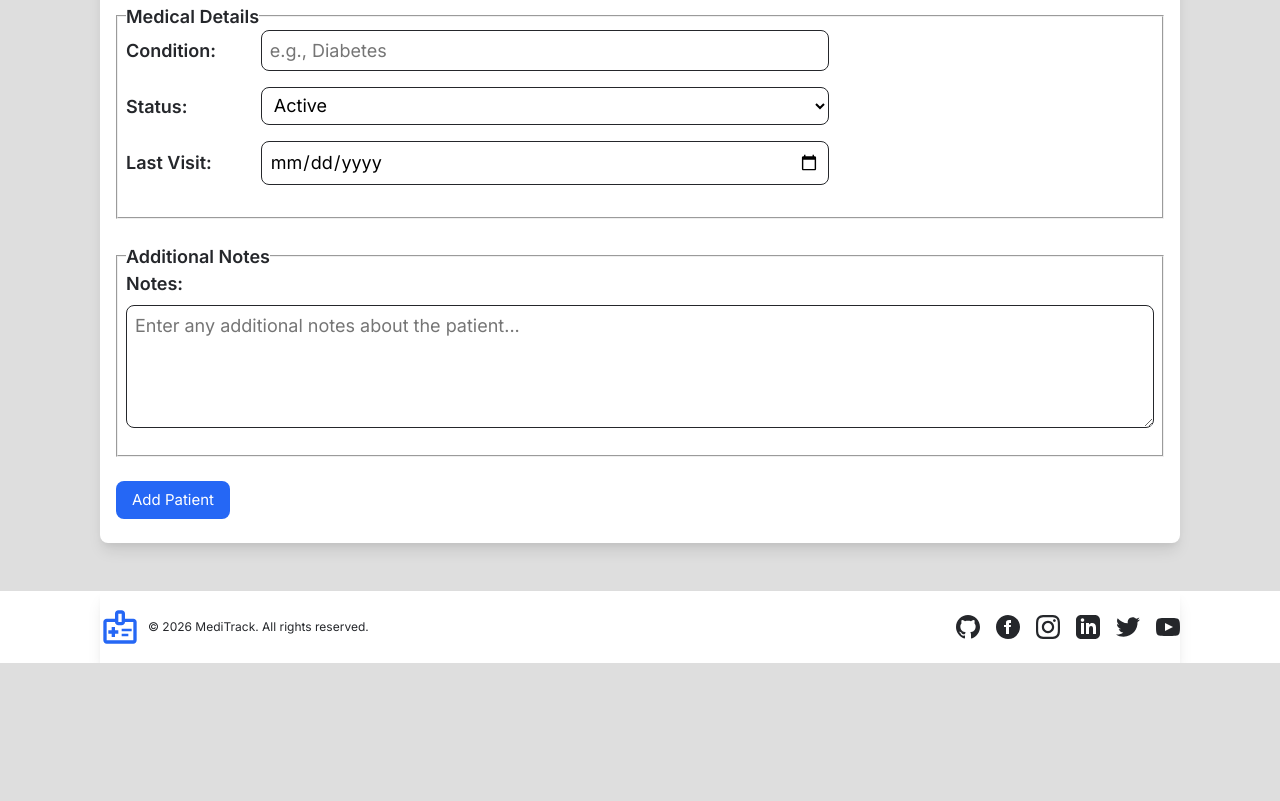
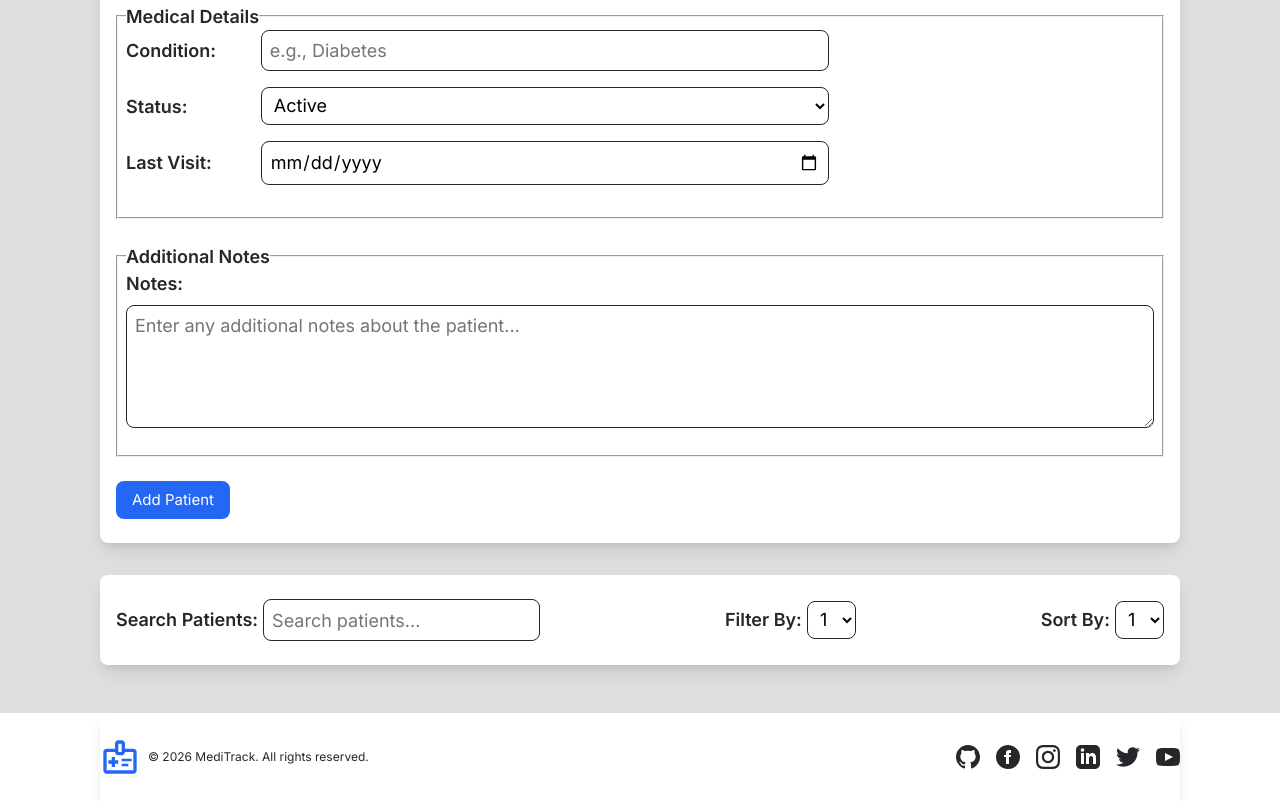
Before and after one commit to Fuego-fuego/MediTrack, a website: page index.html in a window 1280 px wide. Shown: the part 533-1334 px from the top of the page. Before the commit the page ends 1196 px from the top, so only its background shows below. Drawn offline with Linux system fonts and the light colour scheme.

Commit message:
feat: add patients table header

```diff
--- a/index.html
+++ b/index.html
@@ -42,6 +42,7 @@
   </header>
   <main>
     <div class="container">
+      <!-- FORM SECTION -->
       <section class="add-patient-form">
           <h2 class="add-patient-form-heading | fw-semi-bold secondary-heading  capitalize">add patient</h2>
         <form action="">
@@ -119,6 +120,36 @@
           </div>
         </form>
     </div>
+    <!-- PATIENTS TABLE SECTION -->
+    <section>
+    <div class="container">
+      <div class="patients-table-wrapper">
+        <header class="patients-table-header">
+          <!-- search by name /-->
+          <div class="patient-table-header-input-wrapper">
+            <label class="capitalize fw-semi-bold" for="patient-table-search-input">search patients:</label>
+            <input  name="patient-table-search-input" id="patientTableSearchInput" type="text" class="patients-table-search-input" placeholder="Search patients...">
+          </div>
+          <!-- filter by condition -->
+          <div class="patient-table-header-input-wrapper">
+            <label class="capitalize fw-semi-bold" for="patient-table-filter-input">filter by:</label>
+            <select  name="patient-table-filter-input" id="patientTableFilterInput" type="text" class="patients-table-filter-input" placeholder="Filter by condition...">
+              <option value="">1</option>
+              <option value="">2</option>
+            </select>
+          </div>
+          <!-- sort by date -->
+        <div class="patient-table-header-input-wrapper">
+            <label class="capitalize fw-semi-bold" for="patient-table-sort-input">sort by:</label>
+            <select  name="patient-table-sort-input" id="patientTableSortInput" type="text" class="patients-table-sort-input" placeholder="Sort by date...">
+              <option value="">1</option>
+              <option value="">2</option>
+            </select>
+          </div>
+        </header>
+      </div>
+    </div>
+     </section>
   </main>
   <footer class="primary-footer">
     <div class="container">
--- a/src/style.css
+++ b/src/style.css
@@ -183,6 +183,8 @@ main{
   margin-block: 2rem 3rem;
 }
 
+
+
 /* ===========================
 4. COMPONENTS
 ===========================*/
@@ -281,6 +283,30 @@ main{
 .add-patient-form-input-wrapper label{
   flex-basis:10%;
 }
+
+/* Patients Table */
+.patients-table-wrapper{
+  margin-top: 2rem;
+  background-color: var(--section-bg);
+  padding: 1.5rem 1rem;
+  border-radius: var(--border-radius-400);
+  box-shadow: var(--shadow);
+}
+
+.patients-table-header{
+  display: flex;
+  align-items: center;
+  justify-content: space-between;
+  gap:1rem;
+}
+
+.patient-table-header-input-wrapper input,
+.patient-table-header-input-wrapper select{
+  flex-grow: 1;
+  border-radius: var(--border-radius-400);
+  border:var(--border-input);
+  padding: 0.4rem 0.5rem;
+}
 /*  Button */
 .btn{
   background-color: var(--logo-clr);
@@ -301,8 +327,17 @@ main{
   display: flex;
   align-items: center;
   justify-content: space-between;
-  padding-block: 1rem;
+  padding-block: 1.5rem;
   box-shadow: var(--shadow);
+  flex-direction: column;
+  gap: 1.5rem;
+}
+
+@media (min-width: 50em) {
+  .primary-footer-wrapper{
+    flex-direction: row;
+    gap:0;
+  }
 }
 
 .primary-footer-logo-copyright-wrapper{
```
